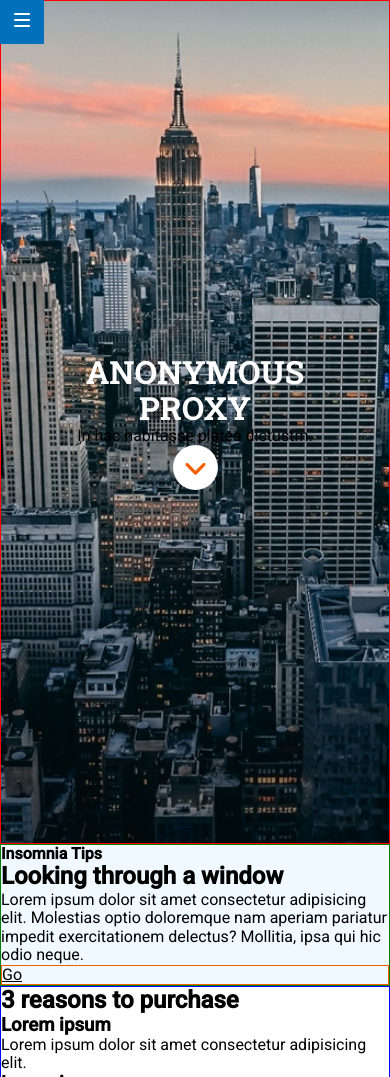
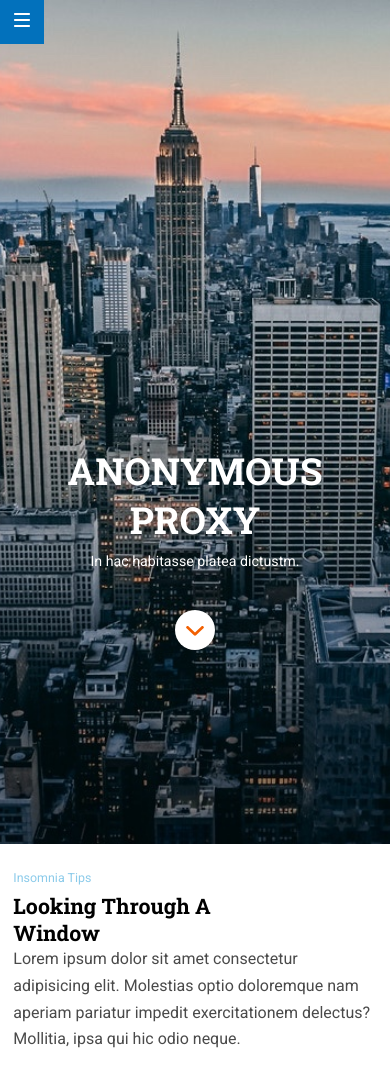
Before and after one commit to miriamschaefer/anonymous-proxy, a website: page src/html/index.html in a window 390 px wide. Shown: the top 1077 px of the page. Drawn offline with nearby package versions, Linux system fonts and the light colour scheme; files that its build step writes are made by us from their sources; files whose address does not match are found by name.

Commit message:
finished mobile blog section

```diff
--- a/src/html/partials/footer.html
+++ b/src/html/partials/footer.html
@@ -1,4 +1,4 @@
-<footer class="page__footer">
+<footer class="page__footer" id="bottom">
   <div class="footer__scrollup">
     <a href="#" title="Scroll up">
       <img src="./assets/images/ico-arrow.svg" />
--- a/src/html/partials/main.html
+++ b/src/html/partials/main.html
@@ -1,4 +1,5 @@
 <main class="main">
+  <!-- HERO -->
   <div class="hero">
     <h1 class="hero__title">
       <span>Anonymous</span>
@@ -6,16 +7,20 @@
     </h1>
     <p>In hac habitasse platea dictustm.</p>
     <div class="hero__arrow">
-      <a href="#" title="Ir abajo" alt="Ir abajo">
+      <a href="#bottom" title="Ir abajo" alt="Ir abajo">
         <img src="./assets/images/ico-scroll-down.svg" />
       </a>
     </div>
   </div>
 
+  <!-- BLOG -->
   <section class="blog">
-    <h4>Insomnia Tips</h4>
-    <h2>Looking through a window</h2>
-    <p>
+    <h4 class="blog__lead">Insomnia Tips</h4>
+    <h2 class="blog__title">
+      <span>Looking through a</span>
+      <span>window</span>
+    </h2>
+    <p class="blog__opening">
       Lorem ipsum dolor sit amet consectetur adipisicing elit. Molestias optio
       doloremque nam aperiam pariatur impedit exercitationem delectus? Mollitia,
       ipsa qui hic odio neque.
@@ -26,6 +31,8 @@
       </a>
     </div>
   </section>
+
+  <!-- 3 REASONS -->
 
   <section class="reasons">
     <h2>3 reasons to purchase</h2>
--- a/src/scss/core/_reset.scss
+++ b/src/scss/core/_reset.scss
@@ -370,3 +370,7 @@ h4,
 ul {
   margin: 0;
 }
+
+a {
+  text-decoration: none;
+}
--- a/src/scss/core/_variables.scss
+++ b/src/scss/core/_variables.scss
@@ -1,7 +1,7 @@
 // fonts
 $font-main: "Roboto", sans-serif;
 $font-titles: "Roboto Slab", serif;
-$font-size: 18px;
+$font-size: 16px;
 
 // colors
 $color-light-details: #8ccbea;
@@ -11,6 +11,7 @@ $color-medium: #0271bc;
 $color-dark: #000000;
 $color-light: #ffffff;
 $color-accent: #f26002;
+$color-secondary-text: #4a4a4a;
 
 // breakpoints
 
--- a/src/scss/layout/_page.scss
+++ b/src/scss/layout/_page.scss
@@ -6,7 +6,6 @@ body {
 // HERO
 
 .hero {
-  border: solid 1px red;
   height: 100vh;
   display: flex;
   flex-direction: column;
@@ -23,40 +22,86 @@ body {
     width: 100%;
   }
 
-  h1 {
+  // HERO TEXT
+
+  &__title {
     text-transform: uppercase;
+    font-size: 2.333rem;
+    margin-top: 15.78rem;
 
     span {
       display: block;
       text-align: center;
+      line-height: 3.056rem;
     }
+  }
+
+  p {
+    font-size: 0.8889rem;
+    color: $color-light;
+    margin-top: 0.5556rem;
+    margin-bottom: 2.5rem;
   }
 
   // SCROLL DOWN ICON
   &__arrow {
-    height: 45px;
-    width: 45px;
+    height: 2.5rem;
+    width: 2.5rem;
     background-color: $color-light;
     border-radius: 50%;
 
     & img {
-      height: 12px;
-      margin-top: 18px;
+      height: 0.6667rem;
+      margin-top: 1rem;
     }
   }
 }
 
 .blog {
-  background-color: $color-light-background;
-  border: 1px solid green;
+  margin-left: 0.8333rem;
+
+  &__lead {
+    color: $color-light-details;
+    font-family: $font-main;
+    font-size: 0.7778rem;
+    text-transform: capitalize;
+    font-weight: 200;
+    margin-top: 1.667rem;
+    padding-bottom: 0.5rem;
+  }
+
+  &__title {
+    font-family: $font-titles;
+    text-transform: capitalize;
+    font-size: 1.333rem;
+    line-height: 1.667rem;
+
+    span {
+      display: block;
+    }
+  }
+
+  &__opening {
+    color: $color-secondary-text;
+    line-height: 1.667rem;
+    margin-right: 0.8333rem;
+  }
 
   &__button {
-    border: 1px solid $color-accent;
+    border: 2px solid $color-accent;
+    width: 4.222rem;
+    padding: 0.5556rem;
+    border-radius: 1.222rem;
+    text-align: center;
+    color: $color-accent;
+    margin-top: 1.667rem;
+    margin-bottom: 2.5rem;
   }
 }
 
 .reasons {
   border: 1px solid blue;
+  background-color: $color-light-background;
 
   &__button {
     &--accented {
```
